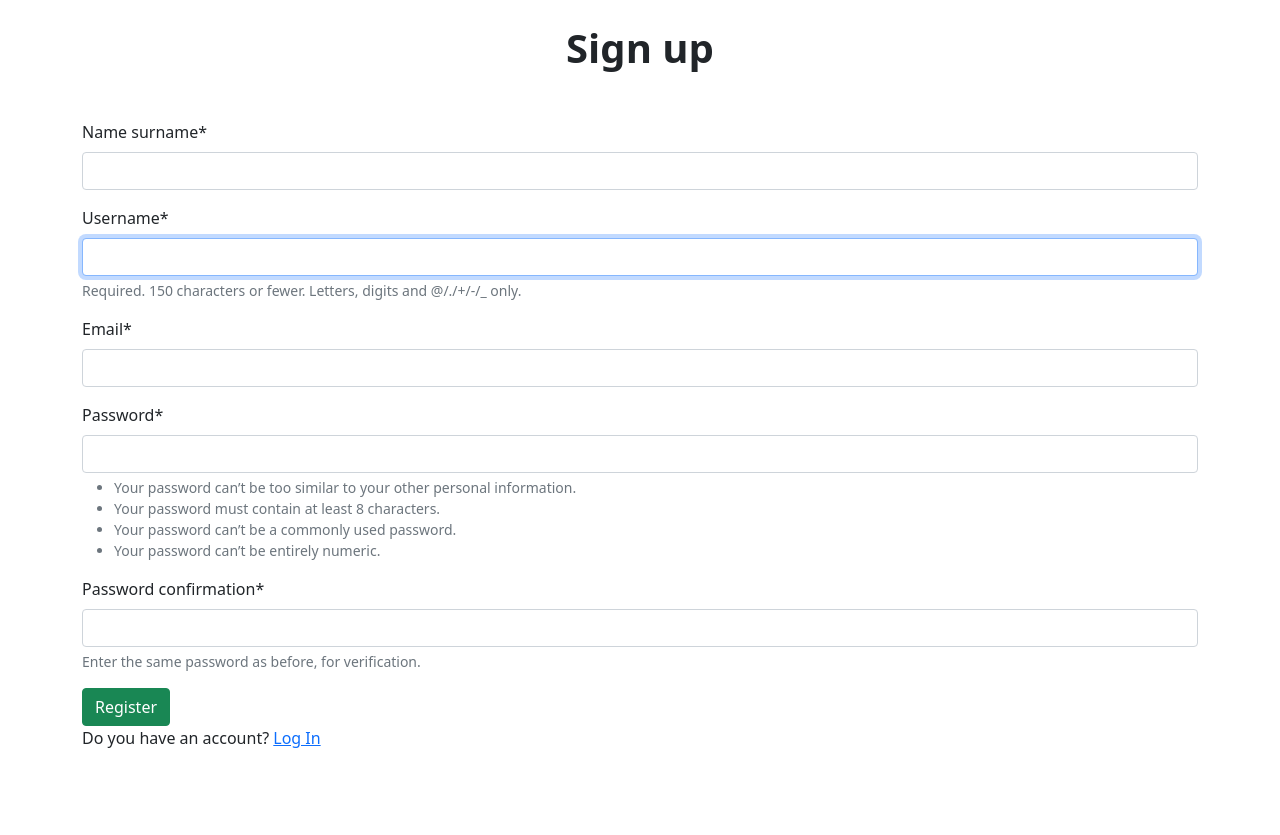
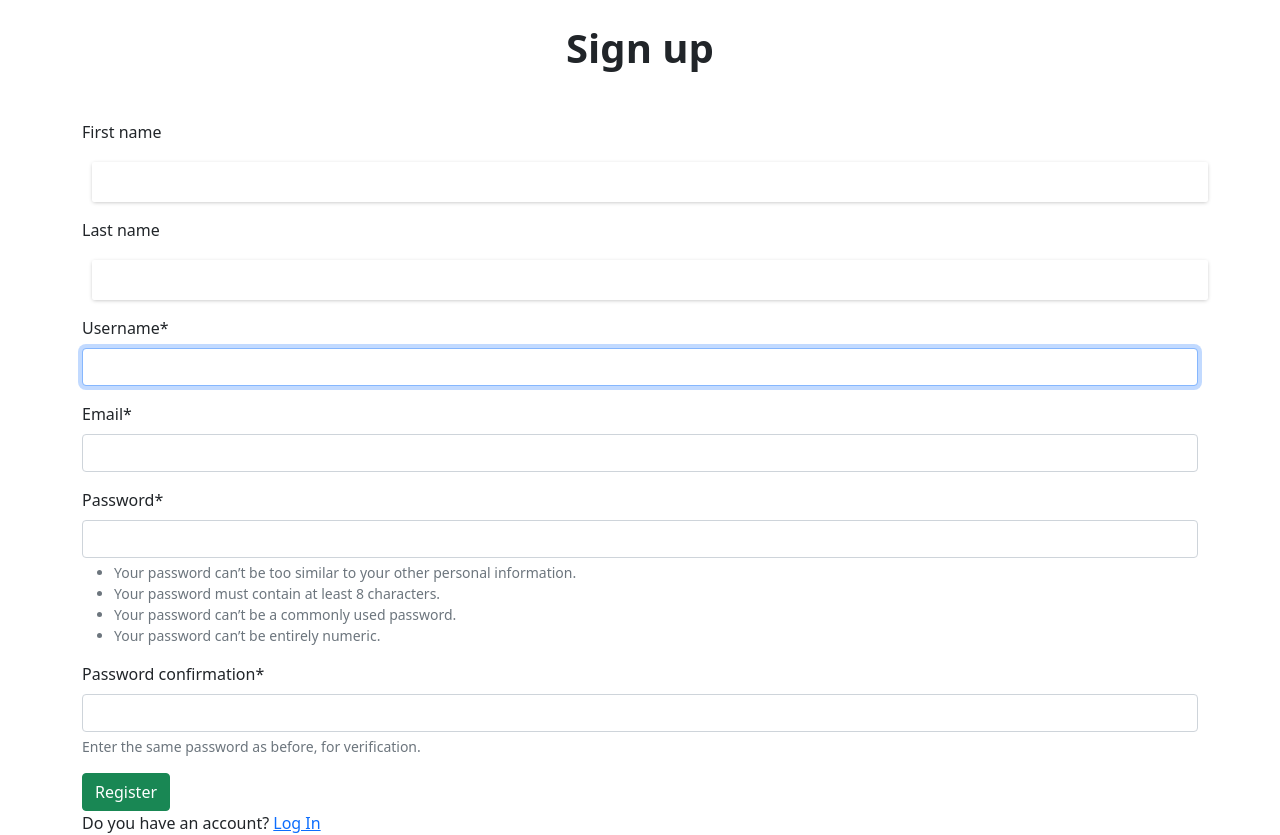
Before and after one commit to BurakKocak99/SWE-573, a Django app: page /sign-up in a window 1280 px wide. Before the commit the page ends 748 px from the top, so only its background shows below. Run offline with Django 4.2, Linux system fonts and the light colour scheme; some libraries are stand-ins or nearby versions.

Commit message:
Post and Story Functionality closes #9 closes #16 closes #19

```diff
--- a/StoriesPlatfrom/socialnetworkplatform/core/admin.py
+++ b/StoriesPlatfrom/socialnetworkplatform/core/admin.py
@@ -1,5 +1,6 @@
 from django.contrib import admin
-from .models import Profile
+from .models import Profile, Story
 # Register your models here.
 
 admin.site.register(Profile)
+admin.site.register(Story)
--- a/StoriesPlatfrom/socialnetworkplatform/core/forms.py
+++ b/StoriesPlatfrom/socialnetworkplatform/core/forms.py
@@ -2,11 +2,39 @@ from django import forms
 from django.contrib.auth.forms import UserCreationForm
 from django.contrib.auth.models import User
 from django.contrib.auth.forms import User
+from .models import Story
 
 class RegistrationForm(UserCreationForm):
     email = forms.EmailField(required=True)
-    Name_Surname = forms.CharField()
+    first_name = forms.CharField(required=False)
+    last_name = forms.CharField(required=False)
+    username = forms.CharField(widget=forms.TextInput(
+        attrs={
+            'type': ''
+        }
+
+    ))
 
     class Meta:
         model = User
-        fields = ["Name_Surname", "username", "email", "password1", "password2"]
+        fields = ["first_name", "last_name", "username", "email", "password1", "password2"]
+
+
+class PostForm(forms.ModelForm):
+    story = forms.CharField(widget=forms.Textarea())
+    time = forms.DateTimeField(widget=forms.TextInput(
+        attrs={
+            'type': 'datetime-local'
+        }
+    ))
+    placeID = forms.CharField(widget=forms.TextInput(
+        attrs={
+            'type': 'hidden',
+            'value': 'ChIJk6L3m5i6yhQRVJIzM4pE4A8',
+            'id': 'placeID'
+        }
+
+    ))
+    class Meta:
+        model = Story
+        fields = ["title", "story", "time", "placeID"]
--- a/StoriesPlatfrom/socialnetworkplatform/core/templates/base.html
+++ b/StoriesPlatfrom/socialnetworkplatform/core/templates/base.html
@@ -1,3 +1,4 @@
+{%load static%}
 <!DOCTYPE html>
 <html lang="en">
   <head>
@@ -10,6 +11,8 @@
       integrity="sha384-1BmE4kWBq78iYhFldvKuhfTAU6auU8tT94WrHftjDbrCEXSU1oBoqyl2QvZ6jIW3"
       crossorigin="anonymous"
     />
+    <link rel="stylesheet" type="text/css" href="{% static 'css/style.css' %}"/>
+    <script type="module" src="{% static 'js/index.js' %}"></script>
     <title>{% block title %}Social Network{% endblock %}</title>
   </head>
   <body>
--- a/StoriesPlatfrom/socialnetworkplatform/core/urls.py
+++ b/StoriesPlatfrom/socialnetworkplatform/core/urls.py
@@ -2,6 +2,8 @@ from django.urls import path
 from . import views
 
 urlpatterns = [
+    path('', views.home, name='home'),
     path('home', views.home, name='home'),
     path('sign-up', views.signup, name='signup'),
+    path('post', views.create_post, name='create_post')
 ]
--- a/StoriesPlatfrom/socialnetworkplatform/core/views.py
+++ b/StoriesPlatfrom/socialnetworkplatform/core/views.py
@@ -1,14 +1,13 @@
 from django.shortcuts import render, redirect
 from django.http import HttpResponse
-from .forms import RegistrationForm
+from .forms import RegistrationForm, PostForm
 from django.contrib.auth import login,logout, authenticate
+from django.contrib.auth.decorators import login_required
 # Create your views here.
 
-
+@login_required(login_url="/login")
 def home(request):
     return render(request, 'home.html')
-
-
 
 
 
@@ -21,10 +20,28 @@ def signup(request):
             user = form.save()
             login(request, user)
             # Add profileCreation
-            return redirect('')
+            return redirect('home')
         else:
             print("Form is not valid!")
     else:
         form = RegistrationForm()
 
     return render(request, 'registration/sign_up.html', {"form": form})
+
+
+@login_required(login_url="/login")
+def create_post(request):
+    if request.method == 'POST':
+        form = PostForm(request.POST)
+        if form.is_valid():
+            story = form.save(commit=False)
+            story.author = request.user
+            print(story.placeID)
+            story.save()
+            return redirect('home')
+        else:
+            print("Post Form was not valid!!!")
+    else:
+        form = PostForm()
+
+    return render(request, 'Post/create_post.html', {"form": form})
--- /dev/null
+++ b/StoriesPlatfrom/socialnetworkplatform/static/css/style.css
@@ -0,0 +1,56 @@
+/*
+ * Always set the map height explicitly to define the size of the div element
+ * that contains the map.
+ */
+#map {
+  height: 100%;
+}
+
+/*
+ * Optional: Makes the sample page fill the window.
+ */
+html,
+body {
+  height: 100%;
+  margin: 0;
+  padding: 0;
+  padding-bottom: 50px;
+}
+
+input[type=text] {
+  background-color: #fff;
+  border: 0;
+  border-radius: 2px;
+  box-shadow: 0 1px 4px -1px rgba(0, 0, 0, 0.3);
+  margin: 10px;
+  padding: 0 0.5em;
+  font: 400 18px Roboto, Arial, sans-serif;
+  overflow: hidden;
+  line-height: 40px;
+  margin-right: 0;
+  min-width: 25%;
+}
+
+input[type=button] {
+  background-color: #fff;
+  border: 0;
+  border-radius: 2px;
+  box-shadow: 0 1px 4px -1px rgba(0, 0, 0, 0.3);
+  margin: 10px;
+  padding: 0 0.5em;
+  font: 400 18px Roboto, Arial, sans-serif;
+  overflow: hidden;
+  height: 40px;
+  cursor: pointer;
+  margin-left: 5px;
+}
+input[type=button]:hover {
+  background: rgb(235, 235, 235);
+}
+input[type=button].button-primary {
+  background-color: #1a73e8;
+  color: white;
+}
+input[type=button].button-primary:hover {
+  background-color: #1765cc;
+}
--- /dev/null
+++ b/StoriesPlatfrom/socialnetworkplatform/static/js/index.js
@@ -0,0 +1,73 @@
+let map;
+let marker;
+let geocoder;
+let responseDiv;
+let response;
+
+function initMap() {
+  map = new google.maps.Map(document.getElementById("map"), {
+    zoom: 8,
+    center: { lat: -34.397, lng: 150.644 },
+    mapTypeControl: false,
+  });
+  geocoder = new google.maps.Geocoder();
+
+  const inputText = document.createElement("input");
+
+  inputText.type = "text";
+  inputText.placeholder = "Enter a location";
+
+  const submitButton = document.createElement("input");
+
+  submitButton.type = "button";
+  submitButton.value = "Search";
+  submitButton.classList.add("button", "button-primary");
+
+  const clearButton = document.createElement("input");
+
+  clearButton.type = "button";
+  clearButton.value = "Clear";
+  clearButton.classList.add("button", "button-secondary");
+
+
+  map.controls[google.maps.ControlPosition.TOP_LEFT].push(inputText);
+  map.controls[google.maps.ControlPosition.TOP_LEFT].push(submitButton);
+
+  marker = new google.maps.Marker({
+    map,
+  });
+  map.addListener("click", (e) => {
+    geocode({ location: e.latLng });
+  });
+  submitButton.addEventListener("click", () =>
+    geocode({ address: inputText.value })
+  );
+
+  clear();
+}
+
+function clear() {
+  marker.setMap(null);
+
+}
+
+function geocode(request) {
+  clear();
+  geocoder
+    .geocode(request)
+    .then((result) => {
+      const { results } = result;
+      console.log(results[0]);
+      map.setCenter(results[0].geometry.location);
+      marker.setPosition(results[0].geometry.location);
+      marker.setMap(map);
+      document.getElementById("placeID").value = results[0].place_id;
+      console.log(document.getElementById("placeID").value);
+      return results;
+    })
+    .catch((e) => {
+      alert("Geocode was not successful for the following reason: " + e);
+    });
+}
+
+window.initMap = initMap;
```
Also changed, not shown: StoriesPlatfrom/socialnetworkplatform/core/models.py (+16 -5 lines), StoriesPlatfrom/socialnetworkplatform/core/templates/Post/create_post.html (added, +25 -0 lines), StoriesPlatfrom/socialnetworkplatform/core/migrations/0003_alter_profile_emailaddress_story.py (added), StoriesPlatfrom/socialnetworkplatform/core/migrations/0004_alter_story_time.py (added), StoriesPlatfrom/socialnetworkplatform/core/migrations/0005_story_placeid.py (added).
